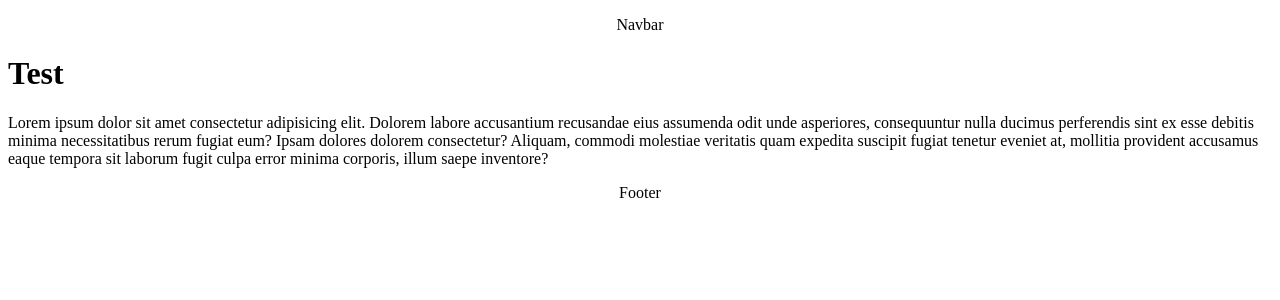
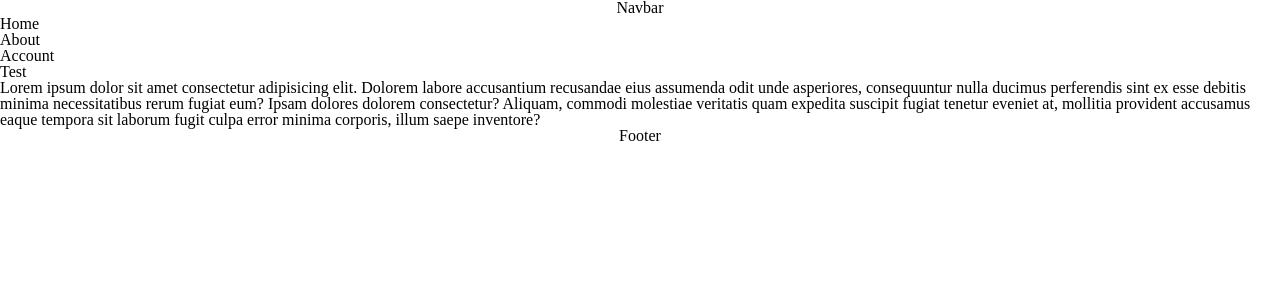
Before and after one commit to SIB-22-Bank-project/main, a Django app: page / in a window 1280 px wide. Shown: the top 300 px of the page. Run offline with Django 4.2, Linux system fonts and the light colour scheme.

Commit message:
added styles

```diff
--- a/SIB-22-Bank-project/Templates/core/base.html
+++ b/SIB-22-Bank-project/Templates/core/base.html
@@ -6,6 +6,7 @@
     <meta charset="UTF-8" />
     <meta http-equiv="X-UA-Compatible" content="IE=edge" />
     <meta name="viewport" content="width=device-width, initial-scale=1.0" />
+    <link rel="stylesheet" href="/SIB-22-Bank-project/styles/main.css">
     <title>{% block head_title %}Bank project{% endblock %}</title>
   </head>
   <body>
--- a/SIB-22-Bank-project/Templates/core/navbar.html
+++ b/SIB-22-Bank-project/Templates/core/navbar.html
@@ -1,4 +1,10 @@
 <!-- Тут навбар -->
-<div>
+<link rel="stylesheet" href="/SIB-22-Bank-project/styles/navbar.css">
+<header class="header-container">
     <p style="text-align: center;">Navbar</p>
-</div>
+    <ul class="navbar-links">
+        <li class="navbar-link">Home</li>
+        <li class="navbar-link">About</li>
+        <li class="navbar-link">Account</li>
+    </ul>
+</header>
--- /dev/null
+++ b/SIB-22-Bank-project/styles/main.css
@@ -0,0 +1 @@
+@import url(reset-styles.css);
--- /dev/null
+++ b/SIB-22-Bank-project/styles/navbar.css
@@ -0,0 +1 @@
+@import url(main.css);
--- /dev/null
+++ b/SIB-22-Bank-project/styles/reset-styles.css
@@ -0,0 +1,46 @@
+html, body, div, span, applet, object, iframe,
+h1, h2, h3, h4, h5, h6, p, blockquote, pre,
+a, abbr, acronym, address, big, cite, code,
+del, dfn, em, img, ins, kbd, q, s, samp,
+small, strike, strong, sub, sup, tt, var,
+b, u, i, center,
+dl, dt, dd, ol, ul, li,
+fieldset, form, label, legend,
+table, caption, tbody, tfoot, thead, tr, th, td,
+article, aside, canvas, details, embed,
+figure, figcaption, footer, header, hgroup,
+menu, nav, output, ruby, section, summary,
+time, mark, audio, video {
+	margin: 0;
+	padding: 0;
+	border: 0;
+	font-size: 100%;
+	font: inherit;
+	vertical-align: baseline;
+}
+/* HTML5 display-role reset for older browsers */
+article, aside, details, figcaption, figure,
+footer, header, hgroup, menu, nav, section {
+	display: block;
+}
+body {
+	line-height: 1;
+}
+ol, ul {
+	list-style: none;
+}
+blockquote, q {
+	quotes: none;
+}
+blockquote:before, blockquote:after,
+q:before, q:after {
+	content: '';
+	content: none;
+}
+table {
+	border-collapse: collapse;
+	border-spacing: 0;
+}
+a {
+	text-decoration: none;
+}
```
